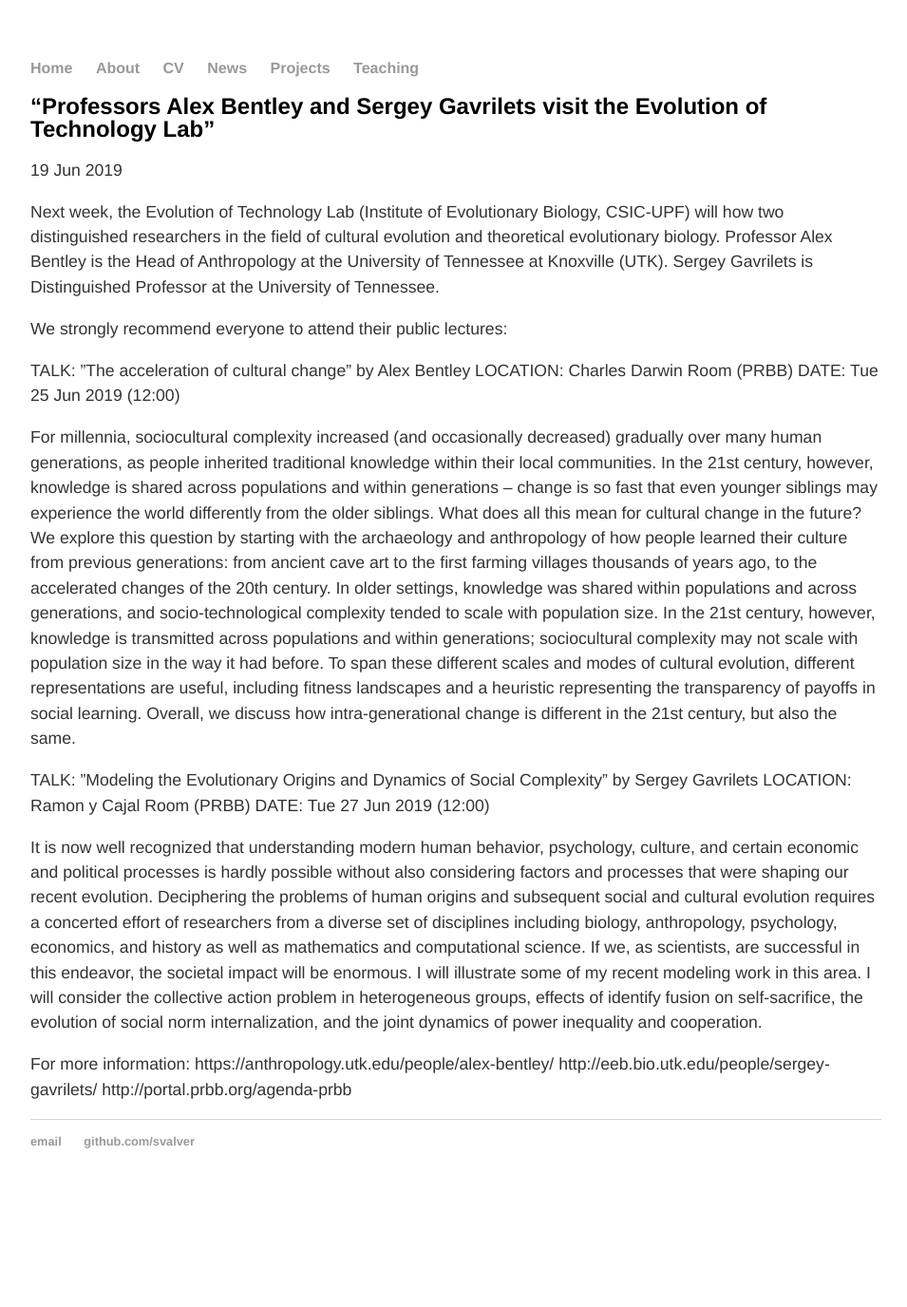
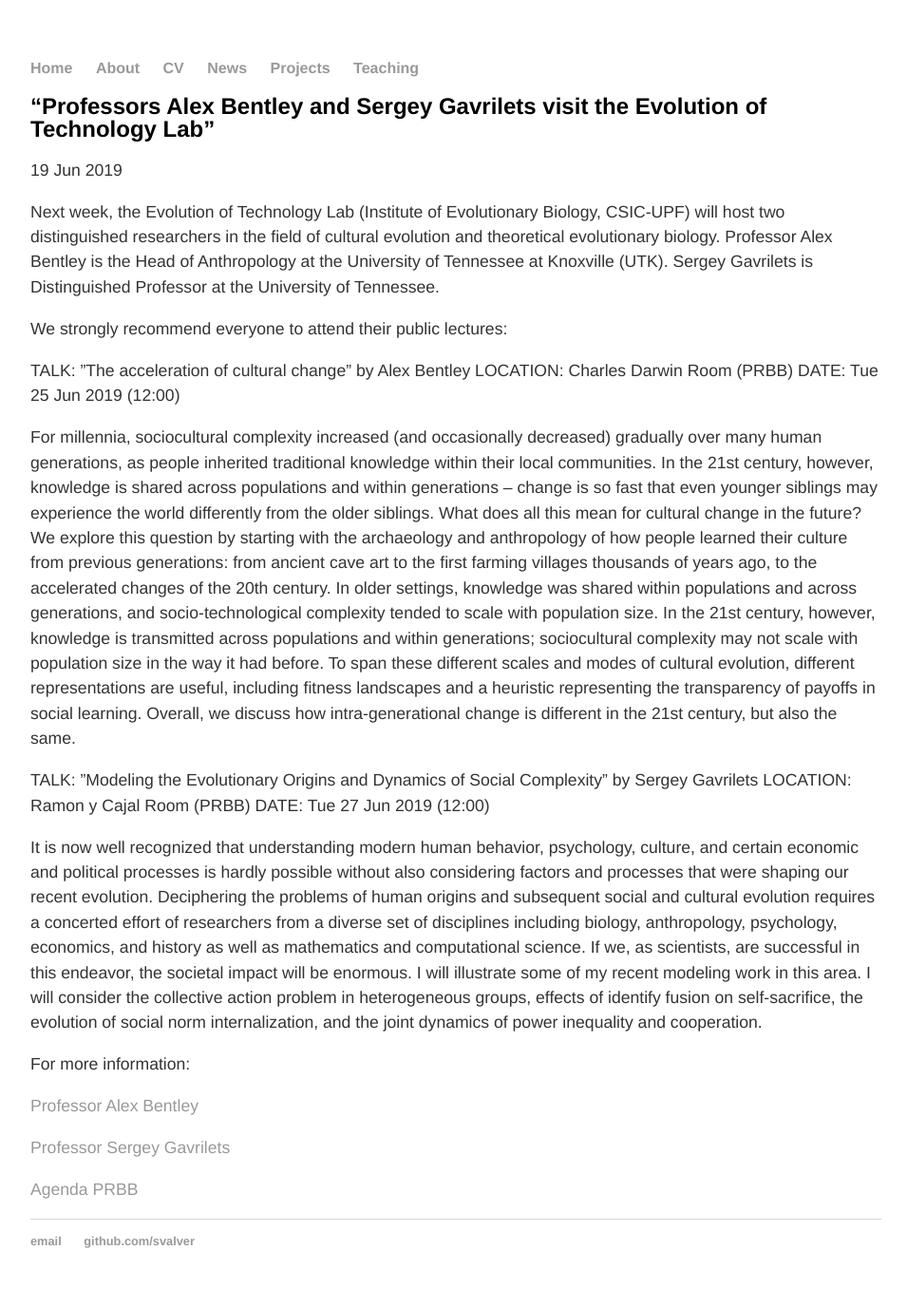
Before and after one commit to svalver/svalver.github.io, a Jekyll site: the page built from _posts/2019-06-19-visiting.md, in a window 1280 px wide. Shown: the whole page at 95% size, without its empty margins (160-1115 px from the left). Built offline with Jekyll 4.4.1, drawn with Linux system fonts in a browser that asks for light colours; before the commit the page ends 1271 px from its top, so only the background shows below that.

Commit message:
visits june
Bentley and Gavrilets visit the
ETL !

```diff
--- a/_posts/2019-06-19-visiting.md
+++ b/_posts/2019-06-19-visiting.md
@@ -4,7 +4,7 @@ title: “Professors Alex Bentley and Sergey Gavrilets visit the Evolution of Te
 date: 2019-06-19
 ---
 
-Next week, the Evolution of Technology Lab (Institute of Evolutionary Biology, CSIC-UPF) will how two distinguished researchers in the field of cultural evolution and theoretical evolutionary biology. Professor Alex Bentley is the Head of Anthropology at the University of Tennessee at Knoxville (UTK). Sergey Gavrilets is Distinguished Professor at the University of Tennessee.
+Next week, the Evolution of Technology Lab (Institute of Evolutionary Biology, CSIC-UPF) will host two distinguished researchers in the field of cultural evolution and theoretical evolutionary biology. Professor Alex Bentley is the Head of Anthropology at the University of Tennessee at Knoxville (UTK). Sergey Gavrilets is Distinguished Professor at the University of Tennessee.
 
 We strongly recommend everyone to attend their public lectures:
 
@@ -22,6 +22,9 @@ It is now well recognized that understanding modern human behavior, psychology,
 
 
 For more information:
-https://anthropology.utk.edu/people/alex-bentley/
-http://eeb.bio.utk.edu/people/sergey-gavrilets/
-http://portal.prbb.org/agenda-prbb
+
+[Professor Alex Bentley](https://anthropology.utk.edu/people/alex-bentley/)
+
+[Professor Sergey Gavrilets](http://eeb.bio.utk.edu/people/sergey-gavrilets/)
+
+[Agenda PRBB](http://portal.prbb.org/agenda-prbb)
```
